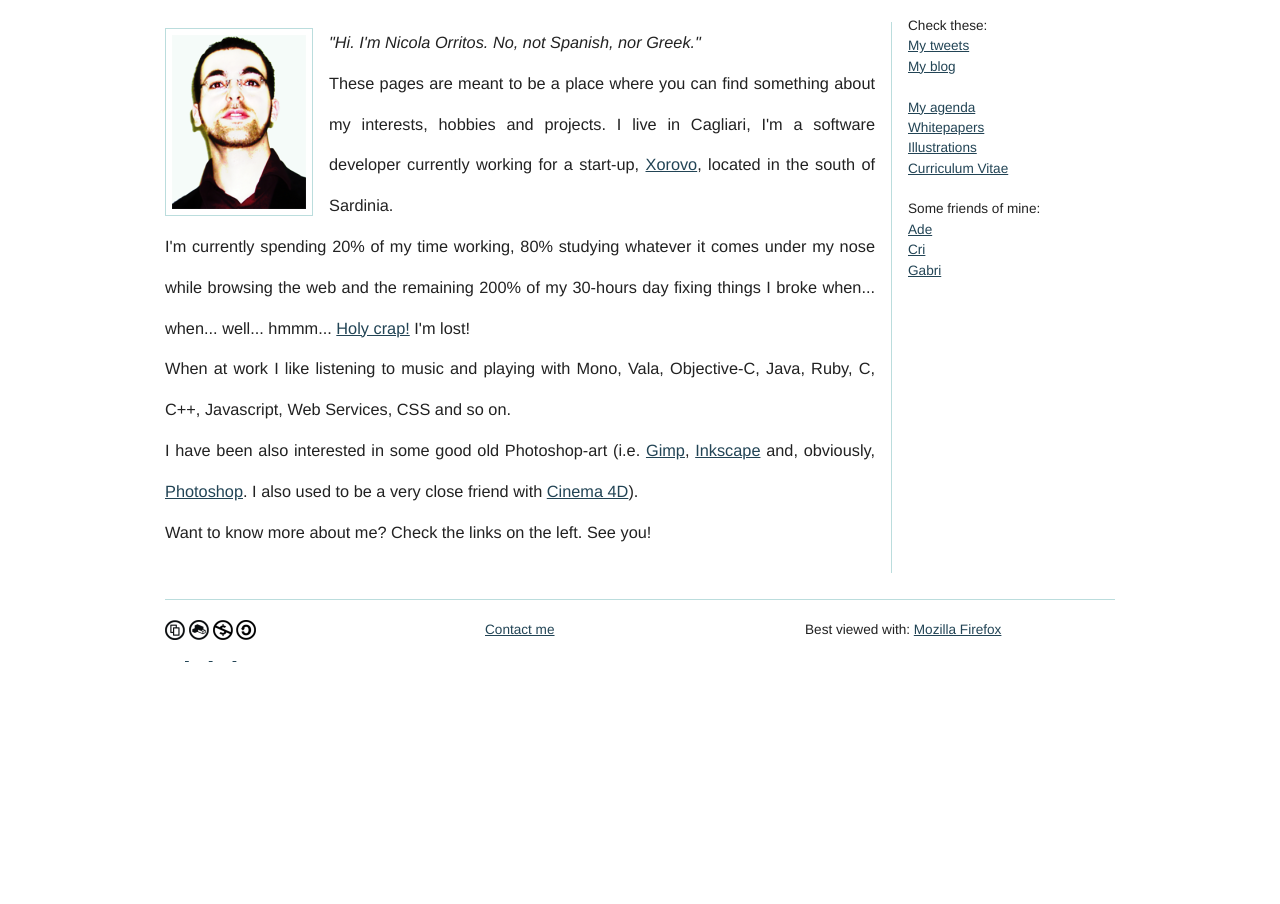
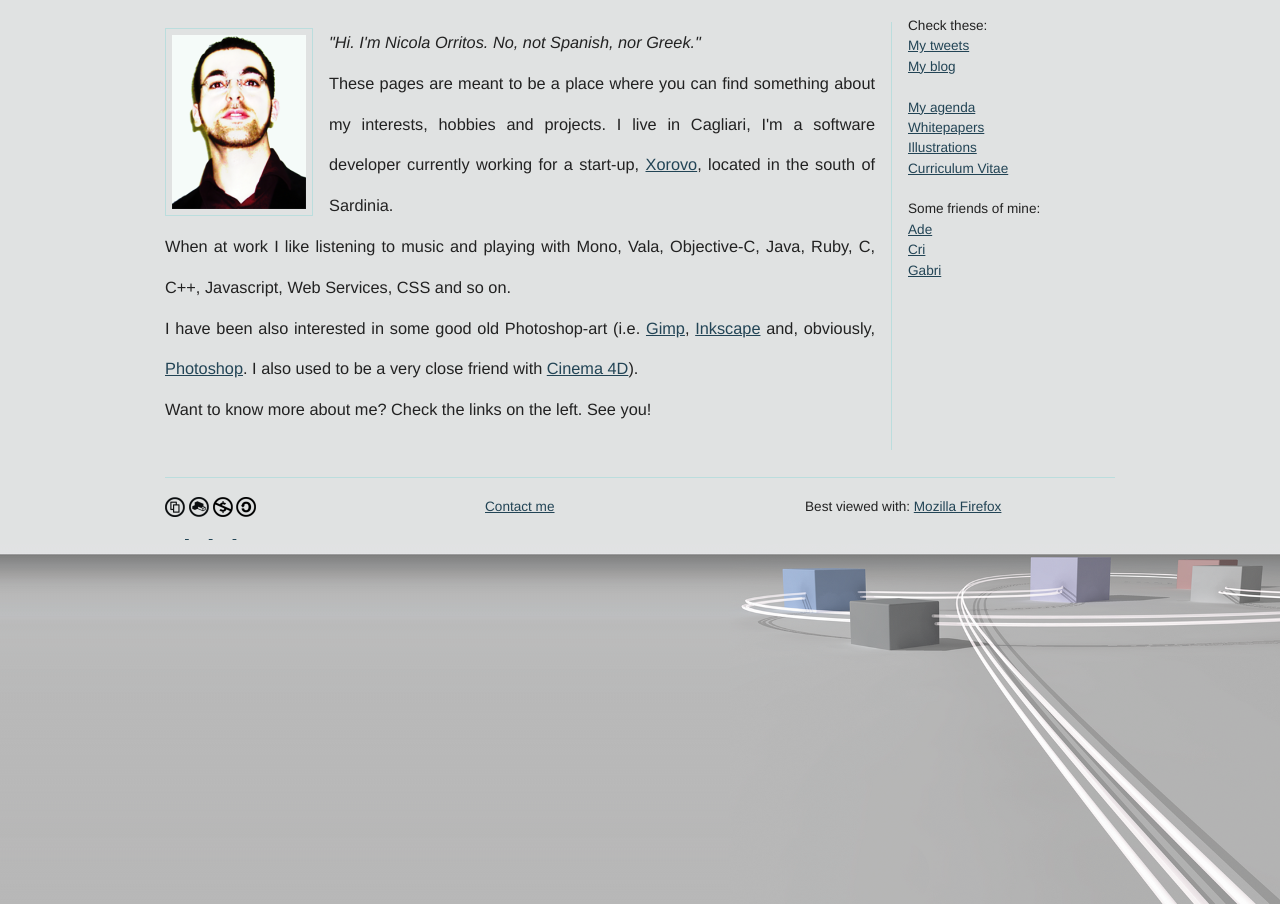
Before and after one commit to NicolaOrritos/nicolaorry, a plain HTML site: page src/index.html in a window 1280 px wide. Shown: the part 86-990 px from the top of the page. Before the commit the page ends 800 px from the top, so only its background shows below. Drawn offline with Linux system fonts and the light colour scheme.

Commit message:
Added the bottom image and its layout

```diff
--- a/src/_styles/aux.css
+++ b/src/_styles/aux.css
@@ -1,3 +1,24 @@
+
+
+body {
+	background: #e0e2e2;
+}
+
+
+#footerLeftPart {
+	float: left;
+	background: #e0e2e2 url("../_images/base-pattern.png") repeat-x scroll bottom left;
+	min-height: 360px;
+	width: 100%;
+}
+
+#footerRightPart {
+	float: right;
+	background: #e0e2e2 url("../_images/base.png") no-repeat scroll bottom right;
+	min-height: 360px;
+	min-width: 554px;
+}
+
 
 .blackBkgr {
 	background: #222222;
--- a/src/index.html
+++ b/src/index.html
@@ -28,7 +28,7 @@
 		</script>
 	</head>
 
-	<body>
+	<body class="grayBackground">
 		<div class="container">
 			<div class="column span-24">
 				<div class="column span-17">
@@ -51,11 +51,6 @@
 					interests, hobbies and projects.
 					I live in Cagliari, I'm a software developer currently working for a start-up,
 					<a href="http://www.xorovo.com">Xorovo</a>, located in the south of Sardinia.<br/>
-					I'm currently spending 20% of my time working,
-					80% studying whatever it comes under my nose while browsing the web
-					and the remaining 200% of my 30-hours day fixing things I broke when... when... well... hmmm...
-					<a href="http://www.youtube.com/watch?v=dq-VlHYaGYs">Holy crap!</a>
-					I'm lost!<br/>
 					When at work I like listening to music and playing with Mono, Vala, Objective-C,
 					Java, Ruby, C, C++, Javascript, Web Services, CSS and so on.<br/>
 					I have been also interested in some good old Photoshop-art (i.e.
@@ -121,5 +116,10 @@
 				</div>
 			</div>
 		</div>
+		<div id="footer">
+			<div id="footerLeftPart">
+				<div id="footerRightPart">&nbsp;</div>
+			</div>
+		</div>
 	</body>
 </html>
```
Also changed, not shown: src/_images/base-pattern.png (added), src/_images/base.png (added).
